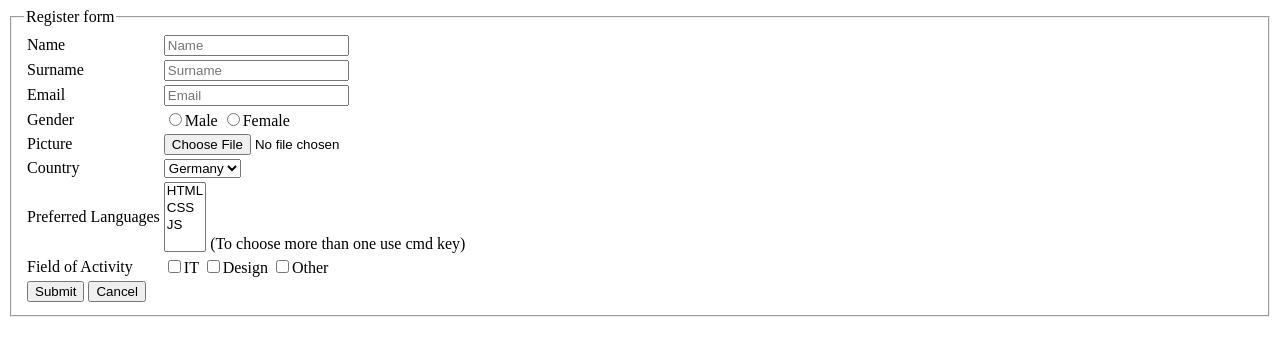
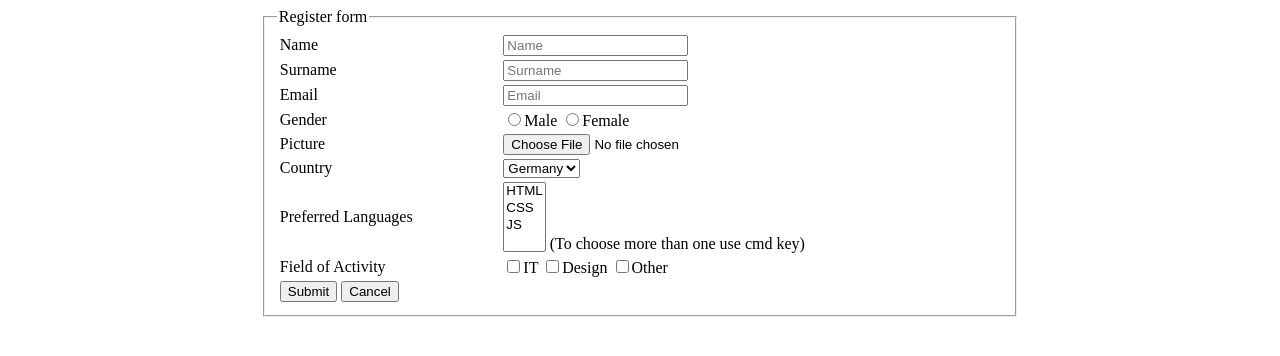
Before and after one commit to Sivagajan/Lev2_3_HTML-Vertiefung_Forms, a plain HTML site: page index.html in a window 1280 px wide. Drawn offline with Linux system fonts and the light colour scheme.

Commit message:
second commit task finished

```diff
--- a/assets/css/style.css
+++ b/assets/css/style.css
@@ -0,0 +1,8 @@
+main{
+    width: 60%;
+    margin: auto;;
+}
+
+table{
+    width: 100%;
+}
--- a/index.html
+++ b/index.html
@@ -5,6 +5,7 @@
     <meta http-equiv="X-UA-Compatible" content="IE=edge">
     <meta name="viewport" content="width=device-width, initial-scale=1.0">
     <title>Lev2_3_HTML-Vertiefung_Forms</title>
+    <link rel="stylesheet" href="./assets/css/style.css">
 </head>
 <body>
     <main>
@@ -63,17 +64,15 @@
                         <input type="checkbox" name="activityField" id="activityField">Design
                         <input type="checkbox" name="activityField" id="activityField">Other
                     </td>
-
                 </tr>
                 <tr>
-                    <td>
+                    <td colspan="2">
                         <input type="submit" id="submit" value="Submit">
                         <input type="reset" id="reset" value="Cancel">
                     </td>
                 </tr>
             </table>
 
-
             </fieldset>
 
     </main>
```
